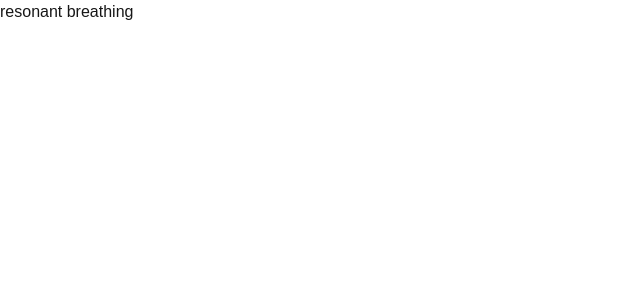
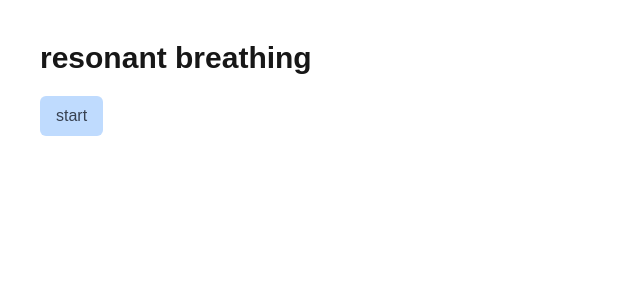
Before and after one commit to lmac-1/breathe, a Next.js app: page /resonant in a window 1280 px wide. Shown: the top 300 px of the page, without its empty margins (0-640 px from the left). Built offline with nearby package versions, Linux system fonts and the light colour scheme.

Commit message:
first commit of resonant breathing

```diff
--- a/src/app/(exercise)/resonant/page.tsx
+++ b/src/app/(exercise)/resonant/page.tsx
@@ -1,3 +1,10 @@
+import { ResonantBreathing } from '@/components/ResonantBreathing';
+
 export default function Page() {
-  return <div>resonant breathing</div>;
+  return (
+    <div>
+      <h1 className="text-3xl font-semibold mb-5">resonant breathing</h1>
+      <ResonantBreathing />
+    </div>
+  );
 }
--- a/src/app/layout.tsx
+++ b/src/app/layout.tsx
@@ -26,7 +26,7 @@ export default function RootLayout({
     <html lang="en">
       <body
         //className={`${geistSans.variable} ${geistMono.variable} antialiased`}
-        className={`antialiased`}
+        className={`pt-10 px-10 antialiased`}
       >
         {children}
       </body>
--- a/src/app/page.tsx
+++ b/src/app/page.tsx
@@ -2,7 +2,7 @@ import { Button } from '@/components/ui/Button';
 
 export default function Home() {
   return (
-    <div className="pt-10 px-10 space-y-6">
+    <div className="space-y-6">
       <h1 className="text-8xl text-blue-400">breathe</h1>
       <div className="flex gap-4">
         <Button href="/box">box breathing</Button>
--- /dev/null
+++ b/src/components/ResonantBreathing/ResonantBreathing.tsx
@@ -0,0 +1,78 @@
+'use client';
+import { useState, useEffect } from 'react';
+import { Button } from '../ui/Button';
+
+type BreathingPhase = 'inhale' | 'exhale';
+type Mode = 'idle' | 'breathing' | 'finished';
+
+const MINUTES = 1;
+
+export function ResonantBreathing() {
+  const inhaleTime = 5500; // 5.5 seconds for inhale
+  const exhaleTime = inhaleTime; // 5.5 seconds for exhale
+
+  const totalDuration = MINUTES * 60 * 1000; // 1 minute
+  const totalCycles = Math.floor(totalDuration / (inhaleTime + exhaleTime));
+
+  const [mode, setMode] = useState<Mode>('idle');
+  const [breathingPhase, setBreathingPhase] =
+    useState<BreathingPhase>('inhale');
+  const [animationScale, setAnimationScale] = useState(0.5);
+  const [cycleCount, setCycleCount] = useState(0);
+
+  useEffect(() => {
+    if (mode !== 'breathing') return;
+    if (cycleCount >= totalCycles) {
+      setMode('finished');
+      return;
+    }
+
+    const breathDuration =
+      breathingPhase === 'inhale' ? inhaleTime : exhaleTime;
+
+    const interval = setTimeout(() => {
+      setBreathingPhase((prev) => (prev === 'inhale' ? 'exhale' : 'inhale'));
+      setAnimationScale(breathingPhase === 'inhale' ? 0.5 : 1);
+      if (breathingPhase === 'exhale') setCycleCount((prev) => prev + 1); // Increment cycle after exhale
+    }, breathDuration);
+
+    return () => clearTimeout(interval);
+  }, [breathingPhase, cycleCount, totalCycles, mode, exhaleTime]);
+
+  // Ensure first inhale starts correctly
+  useEffect(() => {
+    if (
+      mode === 'breathing' &&
+      breathingPhase === 'inhale' &&
+      cycleCount === 0
+    ) {
+      setAnimationScale(1);
+    }
+  }, [mode, breathingPhase, cycleCount]);
+
+  const handleStart = () => {
+    setMode('breathing');
+    setBreathingPhase('inhale'); // Ensure we start with inhale
+  };
+
+  if (mode === 'idle') return <Button onClick={handleStart}>start</Button>;
+
+  if (mode === 'finished') return 'finished! how do you feel?';
+  return (
+    <div>
+      <p className="text-gray-500 text-xs font-mono">
+        cycle {cycleCount + 1} of {totalCycles}
+      </p>
+      <h1 className="text-2xl font-semibold">{breathingPhase}</h1>
+
+      {/* Breath Circle */}
+      <div
+        className="w-40 mt-4 h-40 rounded-full bg-blue-300 transition-transform duration-[5500ms]"
+        style={{
+          transform:
+            mode === 'breathing' ? `scale(${animationScale})` : 'scale(0.5)',
+        }}
+      />
+    </div>
+  );
+}
--- /dev/null
+++ b/src/components/ResonantBreathing/index.ts
@@ -0,0 +1 @@
+export { ResonantBreathing } from './ResonantBreathing';
```
Also changed, not shown: 1 other file (tests, documents, lock files or other folders).
